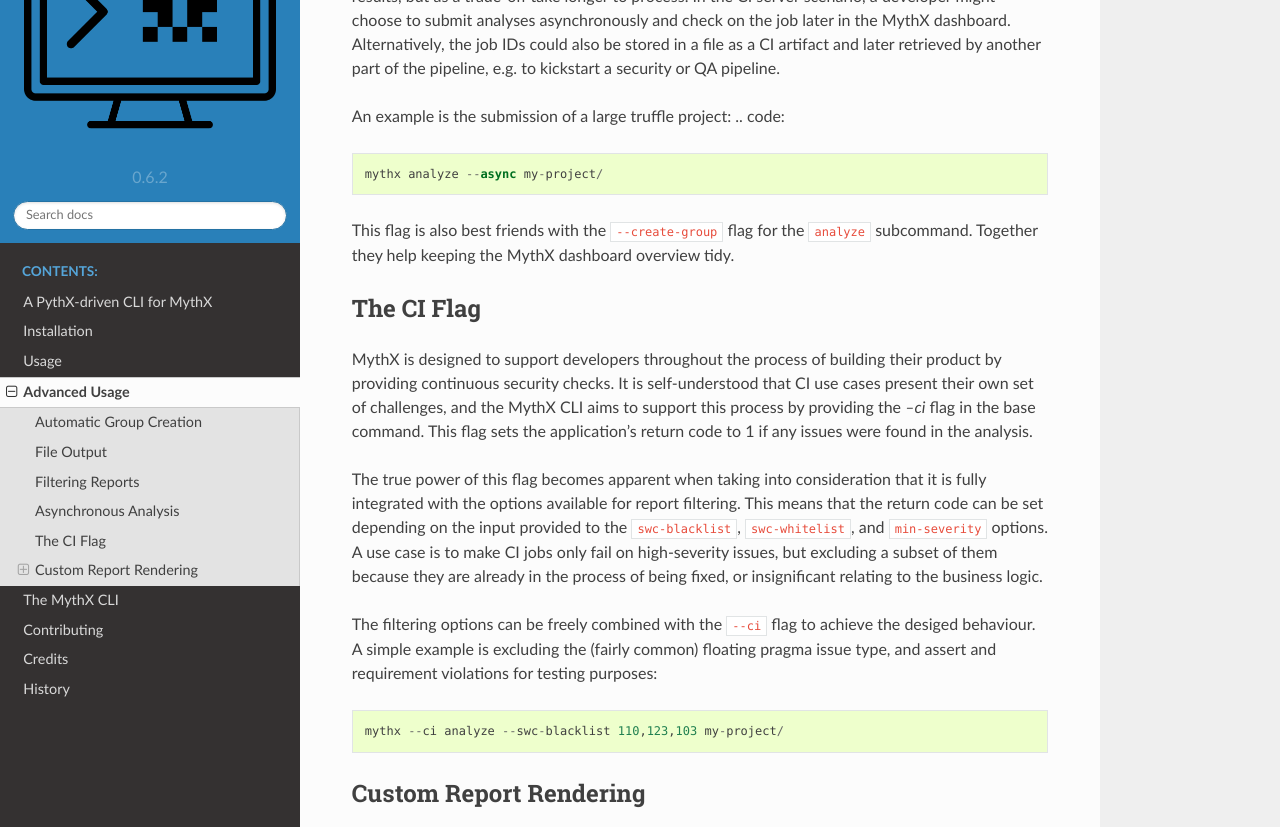
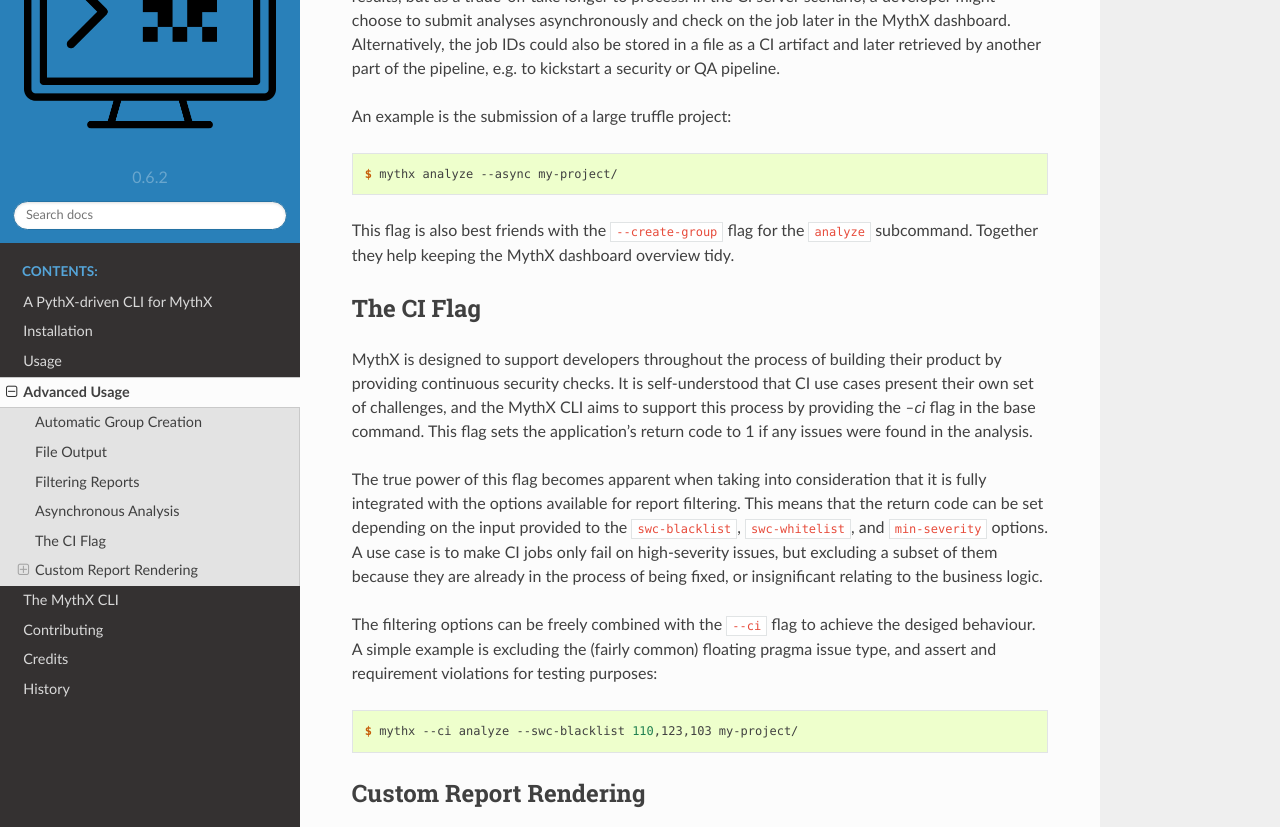
Before and after one commit to Consensys/mythx-cli, a Sphinx documentation site: the page built from docs/advanced-usage.rst, in a window 1280 px wide and 1400 px high, scrolled down 1948 px. Shown: the part 151-978 px from the top of the window. Built offline with Sphinx 7.4.7 and the Read the Docs theme 2.0.0, drawn with Linux system fonts in a browser that asks for light colours; pages that are not in the unit, such as notebooks, are missing from menus; some of the changed text lies outside the part shown.

Commit message:
Add console code blocks to advanced docs

```diff
--- a/docs/advanced-usage.rst
+++ b/docs/advanced-usage.rst
@@ -24,9 +24,9 @@
 
 A short example:
 
-.. code::
+.. code-block:: console
 
-    mythx analyze --create-group dir1/ test.sol test2.sol
+    $ mythx analyze --create-group dir1/ test.sol test2.sol
 
 This command will initialize an empty group, add all analyses coming from :code:`dir1/`
 and the two test Solidity files into it, and close it once submission has been completed.
@@ -100,9 +100,10 @@
 e.g. to kickstart a security or QA pipeline.
 
 An example is the submission of a large truffle project:
-.. code::
 
-    mythx analyze --async my-project/
+.. code-block:: console
+
+    $ mythx analyze --async my-project/
 
 This flag is also best friends with the :code:`--create-group` flag for the :code:`analyze` subcommand. Together
 they help keeping the MythX dashboard overview tidy.
@@ -126,9 +127,9 @@
 A simple example is excluding the (fairly common) floating pragma issue type, and assert and requirement
 violations for testing purposes:
 
-.. code::
+.. code-block:: console
 
-    mythx --ci analyze --swc-blacklist 110,123,103 my-project/
+    $ mythx --ci analyze --swc-blacklist 110,123,103 my-project/
 
 
 Custom Report Rendering
```
